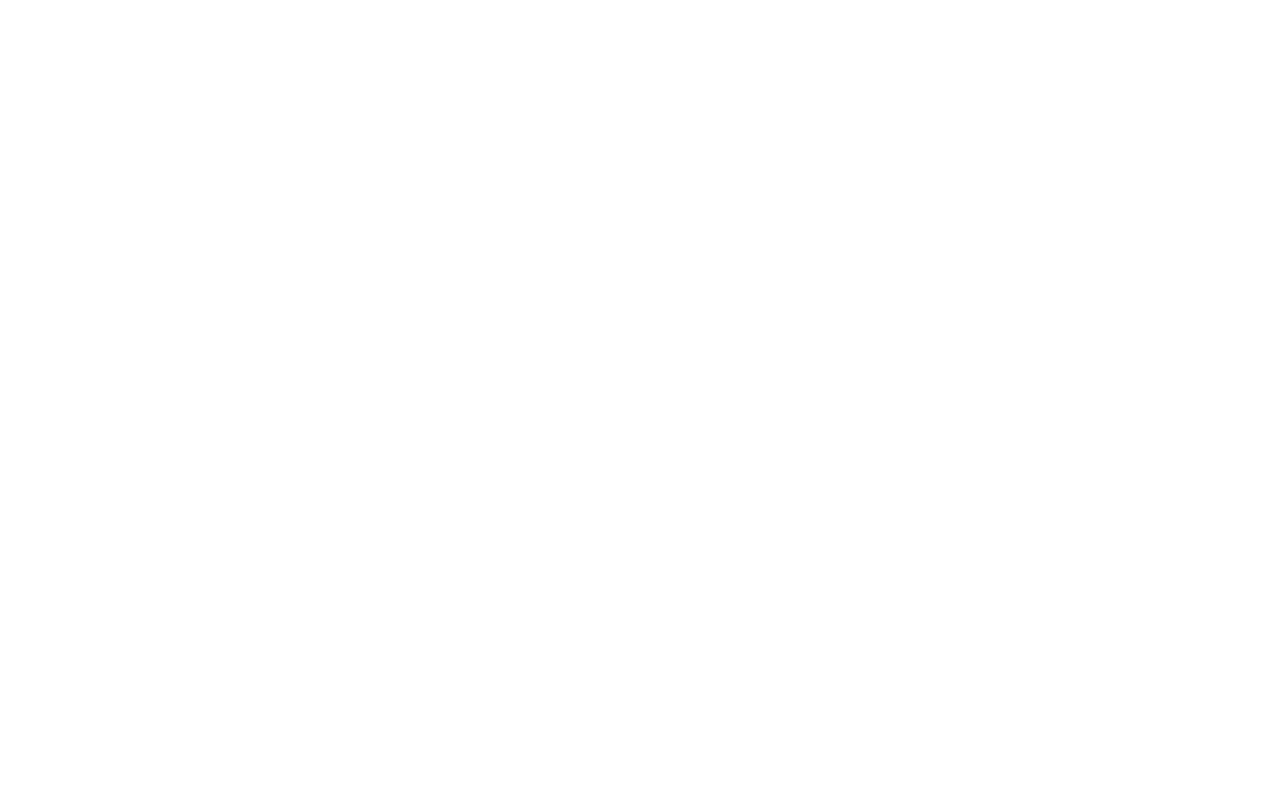
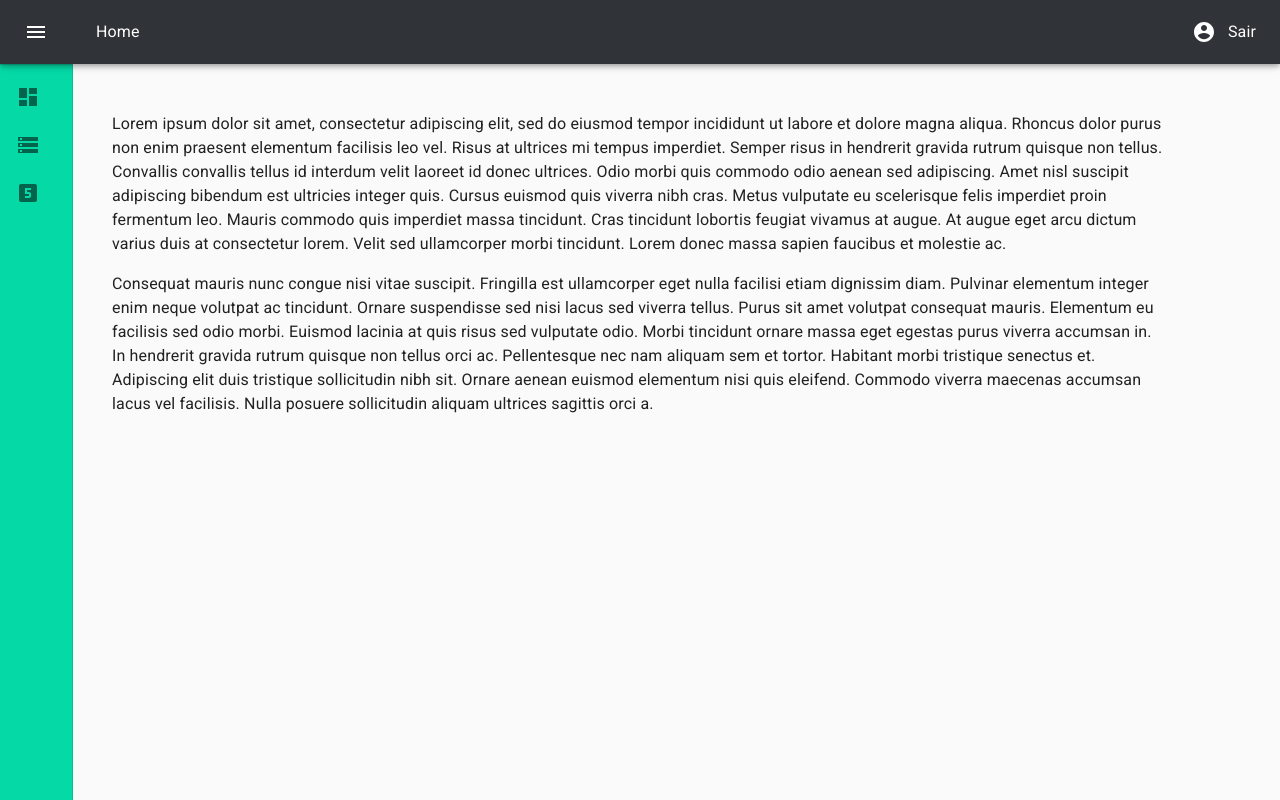
Before and after one commit to luizfrancisco2000/modelo-interface-form, a React (Create React App) app: page /forms in a window 1280 px wide. Built offline with nearby package versions, Linux system fonts and the light colour scheme.

Commit message:
Link para página de formulário

```diff
--- a/src/App.js
+++ b/src/App.js
@@ -3,11 +3,13 @@
 import Header from './components/Header';
 import Links from './components/Links';
 import Table from './components/Table/index';
+import Form from './components/Form';
 import {
   BrowserRouter as Router,
   Switch,
   Route
 } from "react-router-dom";
+
 
 function App() {
   const [open, setOpen] = useState(false);
@@ -39,6 +41,14 @@
             <Table text={open} />
           </div>
         </Route>
+
+        <Route path="/forms" exact>
+          <div className="App">
+            <Header handleDrawerOpen={handleDrawerOpen} text={open} />
+            <Links handleDrawerClose={handleDrawerClose} text={open} />
+            <Form text={open} />
+          </div>
+        </Route>
       </Switch>
     </Router>
   );
--- /dev/null
+++ b/src/components/Form/index.js
@@ -0,0 +1,61 @@
+import React from 'react';
+import { Typography, makeStyles } from '@material-ui/core';
+import clsx from 'clsx';
+
+const drawerWidth = 240;
+const useStyles = makeStyles((theme) => ({
+  content: {
+    zIndex: theme.zIndex.drawer + 1,
+    padding: theme.spacing(14),
+    transition: theme.transitions.create(['width', 'margin'], {
+      easing: theme.transitions.easing.sharp,
+      duration: theme.transitions.duration.leavingScreen,
+    })
+  },
+  contentShift: {
+    marginLeft: 170,
+    width: `calc(100% - ${drawerWidth}px)`,
+    transition: theme.transitions.create(['width', 'margin'], {
+      easing: theme.transitions.easing.sharp,
+      duration: theme.transitions.duration.enteringScreen,
+    }),
+  }
+}));
+
+export default function Form(props) {
+  const classes = useStyles();
+  const open = props.text
+
+  return (
+    <main className={clsx(classes.content, {
+      [classes.contentShift]: open,
+    })}>
+      <Typography paragraph>
+
+        Lorem ipsum dolor sit amet, consectetur adipiscing elit, sed do eiusmod tempor incididunt
+        ut labore et dolore magna aliqua. Rhoncus dolor purus non enim praesent elementum
+        facilisis leo vel. Risus at ultrices mi tempus imperdiet. Semper risus in hendrerit
+        gravida rutrum quisque non tellus. Convallis convallis tellus id interdum velit laoreet id
+        donec ultrices. Odio morbi quis commodo odio aenean sed adipiscing. Amet nisl suscipit
+        adipiscing bibendum est ultricies integer quis. Cursus euismod quis viverra nibh cras.
+        Metus vulputate eu scelerisque felis imperdiet proin fermentum leo. Mauris commodo quis
+        imperdiet massa tincidunt. Cras tincidunt lobortis feugiat vivamus at augue. At augue eget
+        arcu dictum varius duis at consectetur lorem. Velit sed ullamcorper morbi tincidunt. Lorem
+        donec massa sapien faucibus et molestie ac.
+    </Typography>
+      <Typography paragraph>
+        Consequat mauris nunc congue nisi vitae suscipit. Fringilla est ullamcorper eget nulla
+        facilisi etiam dignissim diam. Pulvinar elementum integer enim neque volutpat ac
+        tincidunt. Ornare suspendisse sed nisi lacus sed viverra tellus. Purus sit amet volutpat
+        consequat mauris. Elementum eu facilisis sed odio morbi. Euismod lacinia at quis risus sed
+        vulputate odio. Morbi tincidunt ornare massa eget egestas purus viverra accumsan in. In
+        hendrerit gravida rutrum quisque non tellus orci ac. Pellentesque nec nam aliquam sem et
+        tortor. Habitant morbi tristique senectus et. Adipiscing elit duis tristique sollicitudin
+        nibh sit. Ornare aenean euismod elementum nisi quis eleifend. Commodo viverra maecenas
+        accumsan lacus vel facilisis. Nulla posuere sollicitudin aliquam ultrices sagittis orci a.
+    </Typography>
+    </main>
+
+
+  );
+}
--- a/src/components/Links/index.js
+++ b/src/components/Links/index.js
@@ -106,13 +106,14 @@
                         </ListItem>
                     </Link>
 
-
+                    <Link to="forms">
                         <ListItem button>
                             <ListItemIcon>
                                 <Looks5Icon />
                             </ListItemIcon>
                             <ListItemText primary="Auditoria 5s"></ListItemText>
                         </ListItem>
+                    </Link>
                 </List>
             </Drawer>
         </div>
```
Also changed, not shown: src/components/Example/index.js (added, +61 -0 lines). Lines whose indentation alone changed are shown as unchanged.
